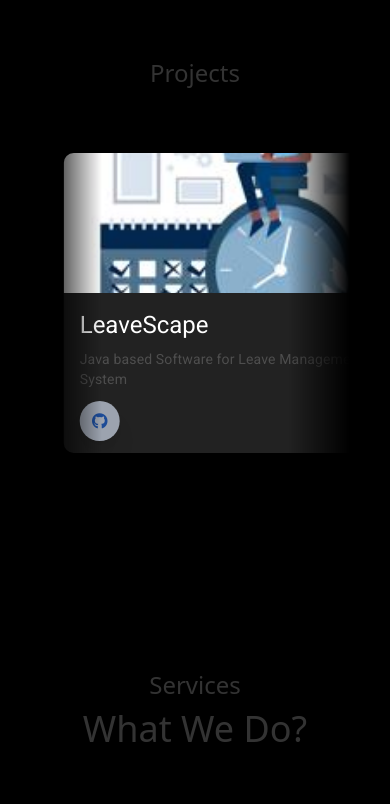
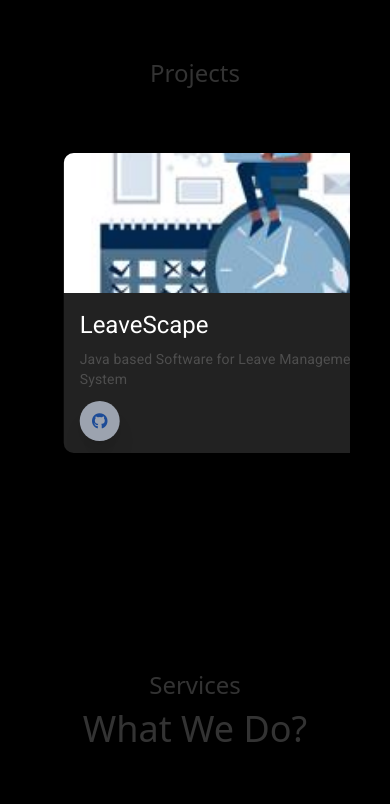
Before and after one commit to Rohithk2003/portfolio, a Next.js app: page / in a window 390 px wide. Shown: the part 1800-2604 px from the top of the page. Built offline with nearby package versions, Linux system fonts and the light colour scheme; what tailwindcss-animated would draw is missing.

Commit message:
removed blurriness for mobile device

```diff
--- a/styles/globals.css
+++ b/styles/globals.css
@@ -169,6 +169,13 @@ body {
 	);
 	mask: linear-gradient(90deg, transparent, white 20%, white 80%, transparent);
 }
+@media screen and (max-width: 400px) {
+	.scroller[data-animated="true"] {
+		overflow: hidden;
+		-webkit-mask:none;
+		mask: none;
+	}
+}
 .scroller__inner {
 	padding-block: 1rem;
 	display: flex;
@@ -217,7 +224,7 @@ body {
 	background-clip: text;
 	-webkit-background-clip: text;
 	background-repeat: no-repeat;
-	background-size: 0% 100%;
+	background-size: 0 100%;
 	animation: scroll-reveal-temp linear forwards;
 	animation-timeline: view();
 	animation-range-start: contain 50vh;
```
